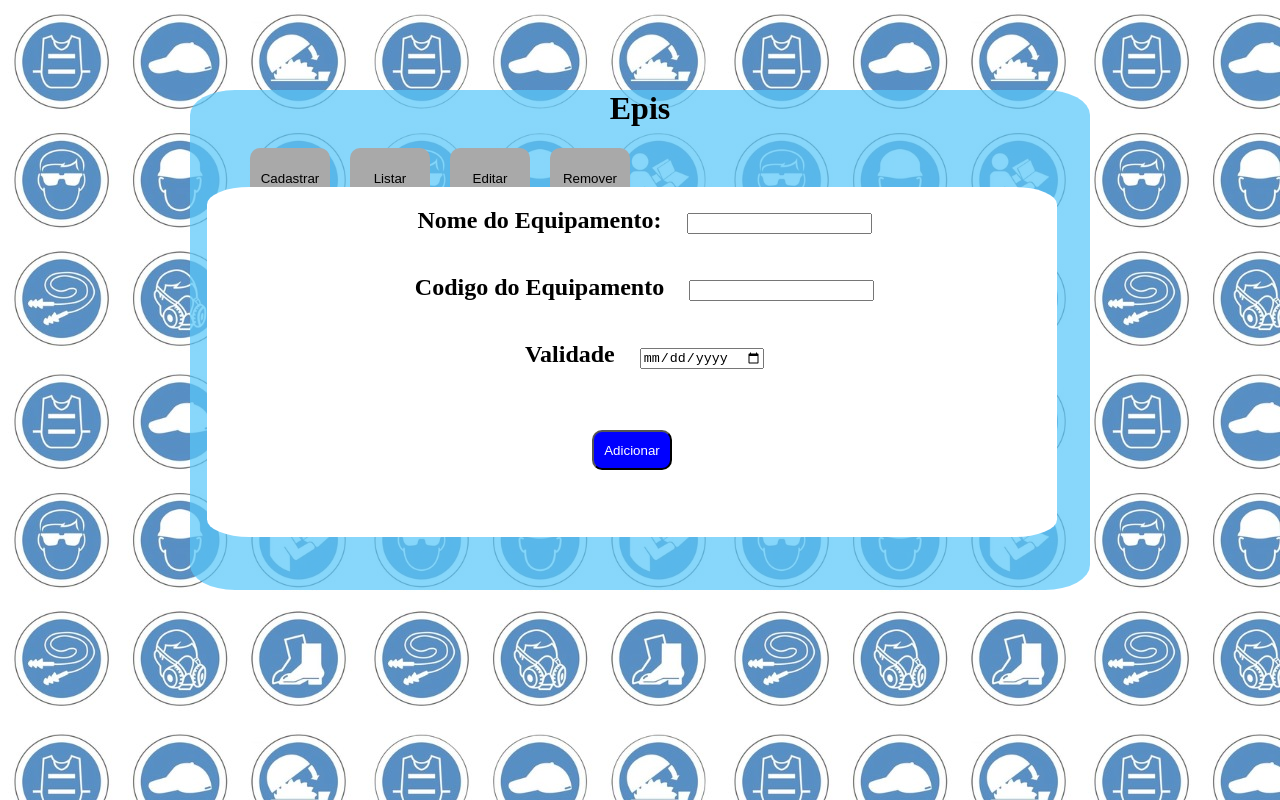
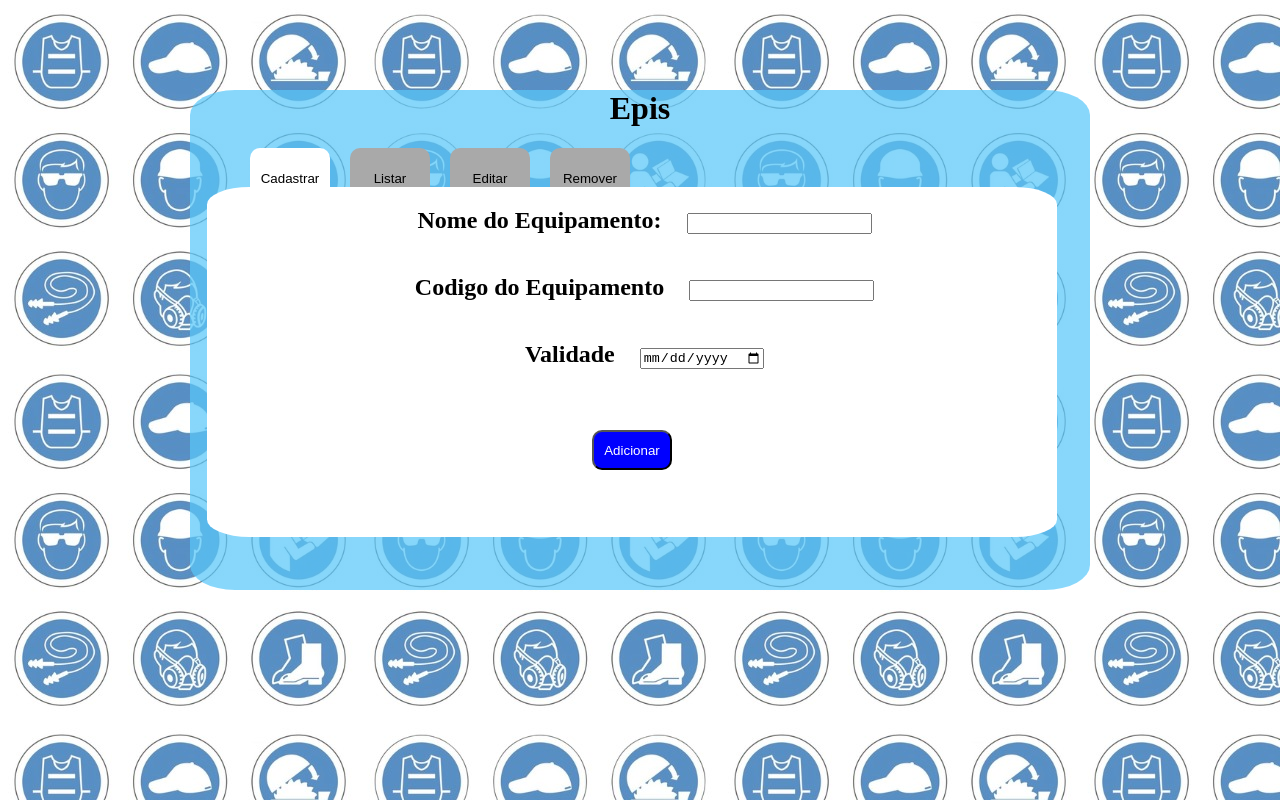
Before and after one commit to Nikolas-Rodrigues/Sa-quarta-fase, a React (Vite) app: page /Epi in a window 1280 px wide. Built offline with nearby package versions, Linux system fonts and the light colour scheme.

Commit message:
juntando projetos

```diff
--- a/src/Epis.jsx
+++ b/src/Epis.jsx
@@ -1,5 +1,6 @@
 import { useState } from 'react'
 import './Home.css'
+import { Link } from 'react-router-dom'
 
 
 
@@ -99,7 +100,9 @@ function Epi() {
   return (
     <>
       <div className='index'>
+      <Link to={`/`} className='link'>
         <h1>Epis</h1>
+      </Link>
 
           <div className='navApiGeral'>
             <button className='navApi' id="btnCadastrar" onClick={cadastrar}>Cadastrar</button>
--- a/src/Home.css
+++ b/src/Home.css
@@ -142,7 +142,7 @@ h1 {
   left: 550px;
 }
 
-.navApi.navFunc {
+.navApi, .navFunc {
   background-color: white;
 }
 
```
Lines whose indentation alone changed are shown as unchanged.
